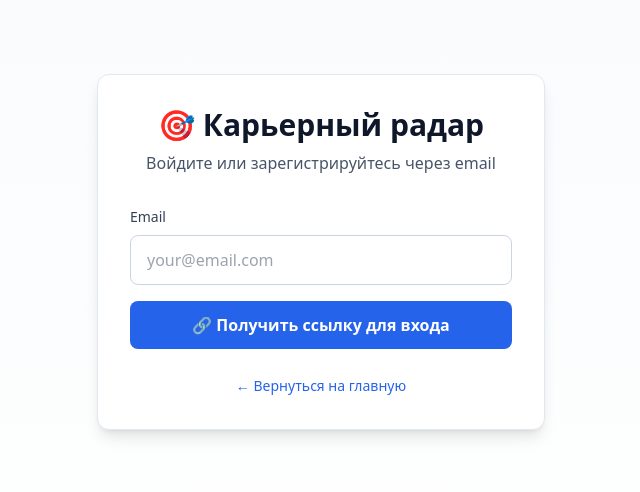
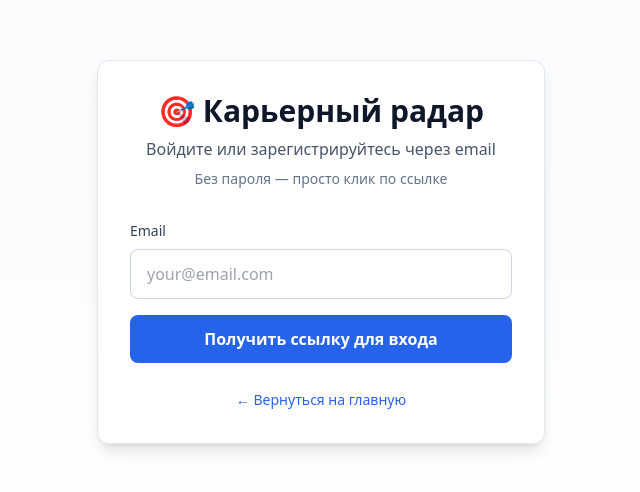
Before and after one commit to RadikMardanov/career-radar, a Next.js app: page /login in a window 1280 px wide. Shown: the part 148-640 px from the top of the page, without its empty margins (319-959 px from the left). Built offline with nearby package versions, Linux system fonts and the light colour scheme; no server answers.

Commit message:
Update page.tsx

```diff
--- a/app/login/page.tsx
+++ b/app/login/page.tsx
@@ -1,13 +1,27 @@
 'use client'
 
-import { useState } from 'react'
+import { useState, useEffect } from 'react'
 import { supabase } from '@/lib/supabase'
+import { useRouter } from 'next/navigation'
 
 export default function Login() {
+  const router = useRouter()
   const [email, setEmail] = useState('')
   const [loading, setLoading] = useState(false)
   const [message, setMessage] = useState('')
   const [error, setError] = useState('')
+
+  // Проверяем, авторизован ли пользователь при загрузке
+  useEffect(() => {
+    const checkUser = async () => {
+      const { data: { user } } = await supabase.auth.getUser()
+      if (user) {
+        // Если уже авторизован — сразу на онбординг
+        router.push('/onboarding')
+      }
+    }
+    checkUser()
+  }, [router])
 
   const handleLogin = async (e: React.FormEvent) => {
     e.preventDefault()
@@ -37,6 +51,7 @@ export default function Login() {
         <div className="text-center mb-8">
           <h1 className="text-3xl font-bold text-slate-900 mb-2">🎯 Карьерный радар</h1>
           <p className="text-slate-600">Войдите или зарегистрируйтесь через email</p>
+          <p className="text-sm text-slate-500 mt-2">Без пароля — просто клик по ссылке</p>
         </div>
 
         <form onSubmit={handleLogin} className="space-y-4">
@@ -60,7 +75,7 @@ export default function Login() {
             disabled={loading}
             className="w-full bg-primary text-white py-3 rounded-lg font-semibold hover:bg-blue-700 transition disabled:bg-slate-400"
           >
-            {loading ? 'Отправка...' : '🔗 Получить ссылку для входа'}
+            {loading ? 'Отправка...' : ' Получить ссылку для входа'}
           </button>
         </form>
 
```
